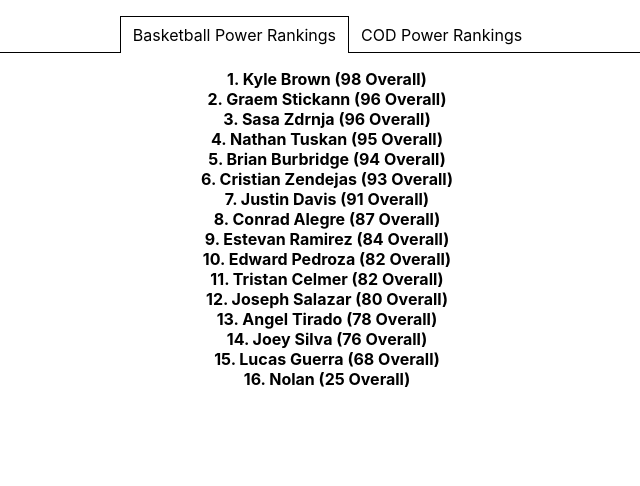
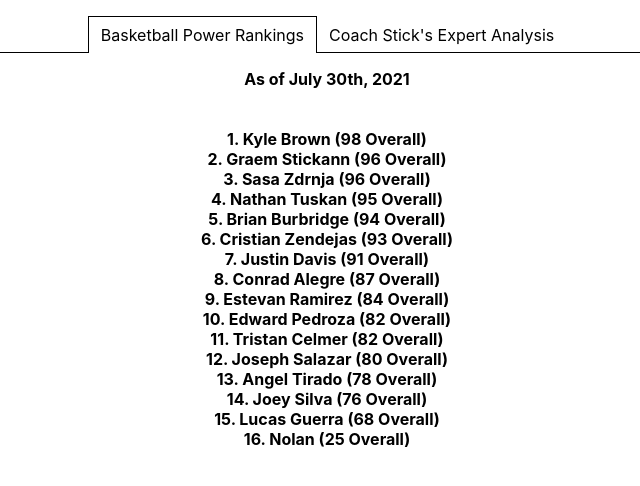
Before and after one commit to edman90/tcpr, a React (Create React App) app in the folder client/: page / in a window 1280 px wide. Shown: the top 486 px of the page, without its empty margins (313-953 px from the left). Built offline with nearby package versions, Linux system fonts and the light colour scheme.

Commit message:
added Coach Stick's Expert Analysis

```diff
--- a/client/src/App.js
+++ b/client/src/App.js
@@ -8,6 +8,10 @@ function App() {
     <div className="App">
       <Tabs>
         <div label="Basketball Power Rankings">
+          <b>As of July 30th, 2021</b>
+          <br></br>
+          <br></br>
+          <br></br>
         <b>1. Kyle Brown (98 Overall)</b><br></br>
         <b>2. Graem Stickann (96 Overall)</b><br></br>
         <b>3. Sasa Zdrnja (96 Overall)</b><br></br>
@@ -25,12 +29,9 @@ function App() {
         <b>15. Lucas Guerra (68 Overall)</b><br></br>
         <b>16. Nolan (25 Overall)</b><br></br>
         </div>
-        <div label="COD Power Rankings">
-        <header>
-        <p>
-           Coming Soon
-        </p>
-        </header>
+
+        <div label="Coach Stick's Expert Analysis">
+
         </div>
 
       </Tabs>
```
